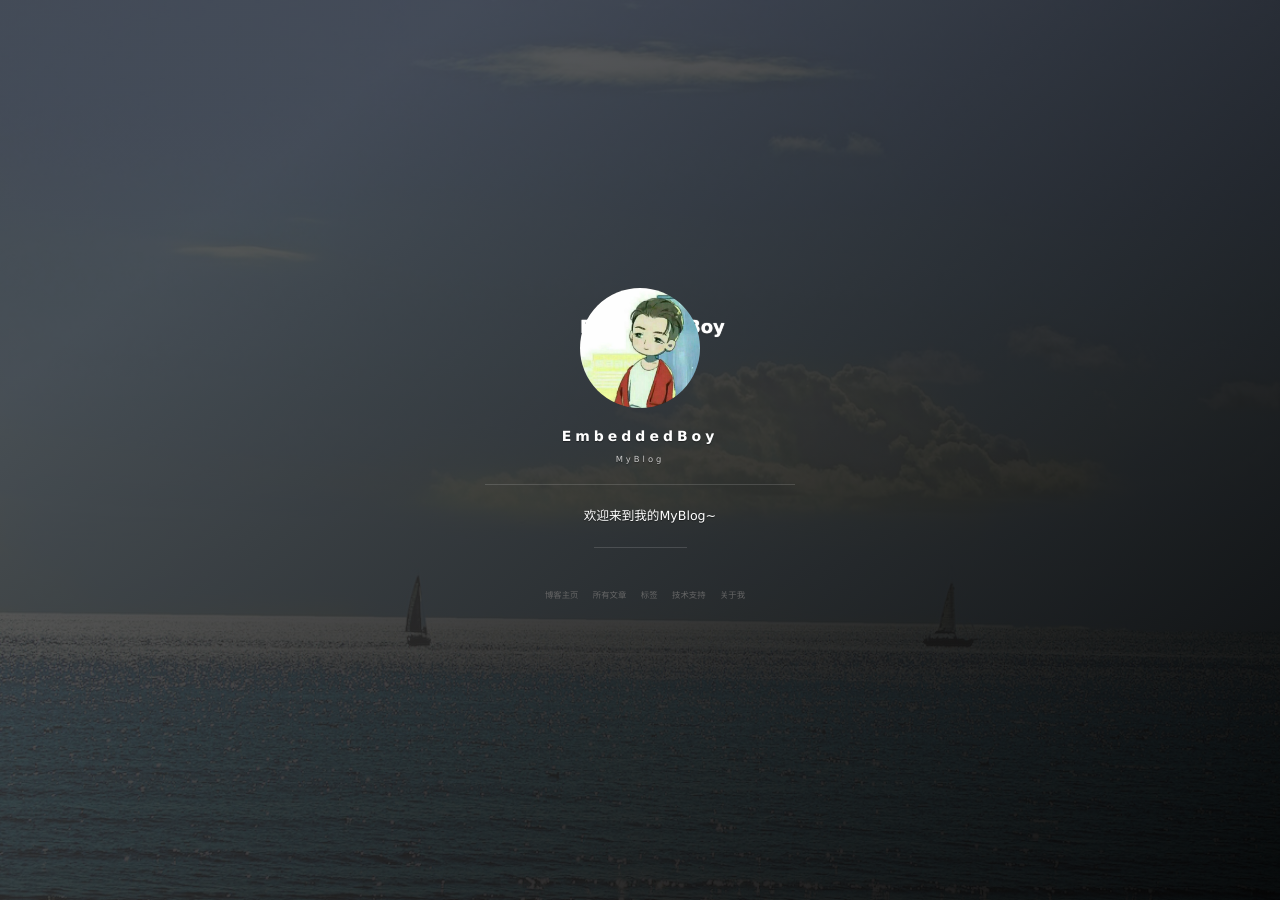
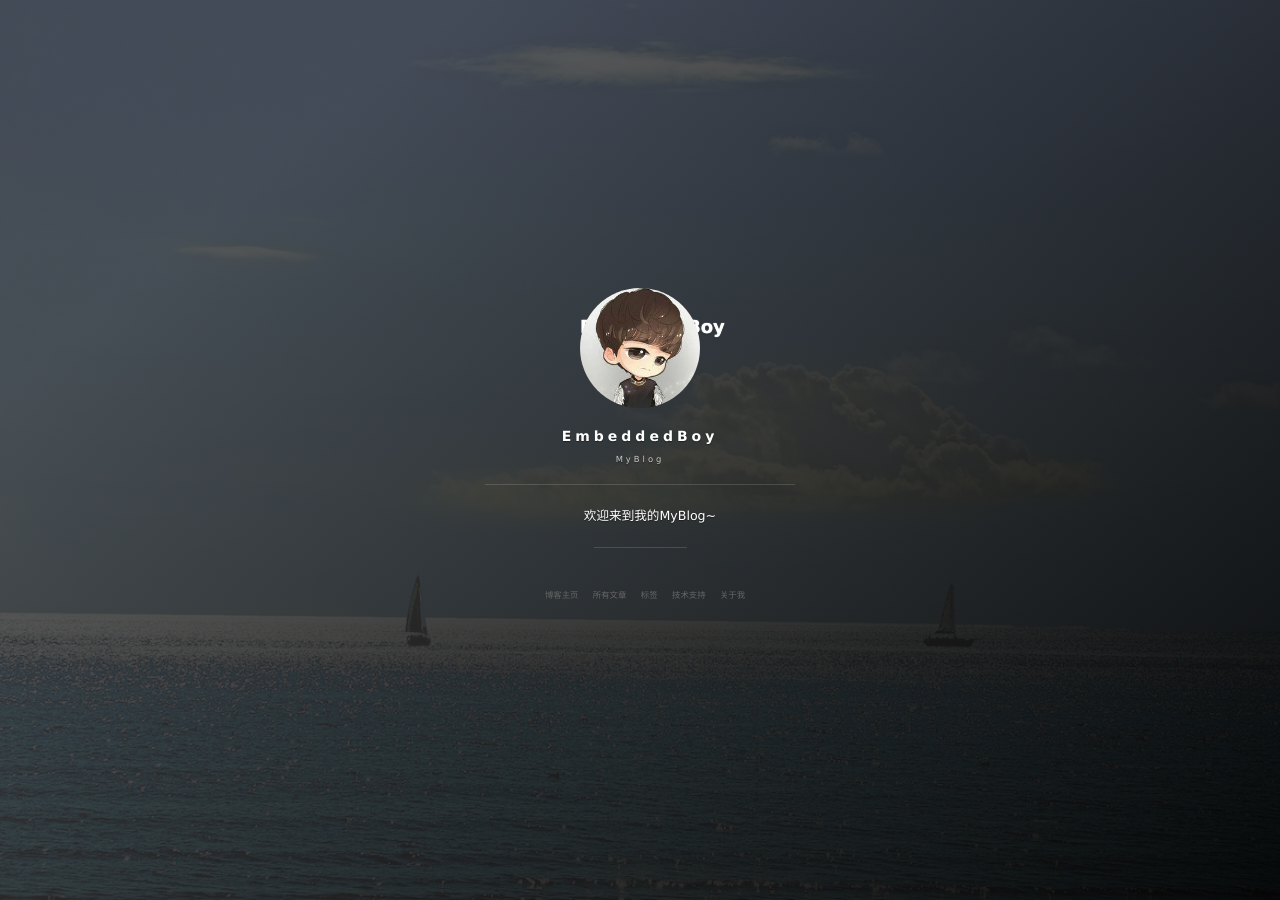
Before and after one commit to EmbeddedBoy/EmbeddedBoy.github.io, a Jekyll site: the page built from index.html, in a window 1280 px wide. Built offline with Jekyll 4.4.1, drawn with Linux system fonts in a browser that asks for light colours; nearby versions of some CDN libraries; a script that is not in the unit is left out; the list of posts is cut into pages by our own code; comment, search, counter and statistics services are not loaded; grey boxes are pictures that could not be loaded.

Commit message:
Update side-panel.html

```diff
--- a/_includes/side-panel.html
+++ b/_includes/side-panel.html
@@ -6,7 +6,7 @@
         <!-- 头像效果-start -->
         <div class="ih-item circle effect right_to_left">
             <a href="/#blog" title="前往 {{ site.title }} 的主页" class="blog-button">
-                <div class="img"><img src="/images/头像.png" alt="img"></div>
+                <div class="img"><img src="/images/avatar.jpg" alt="img"></div>
                 <div class="info">
                     <div class="info-back">
                         <h2>
```
